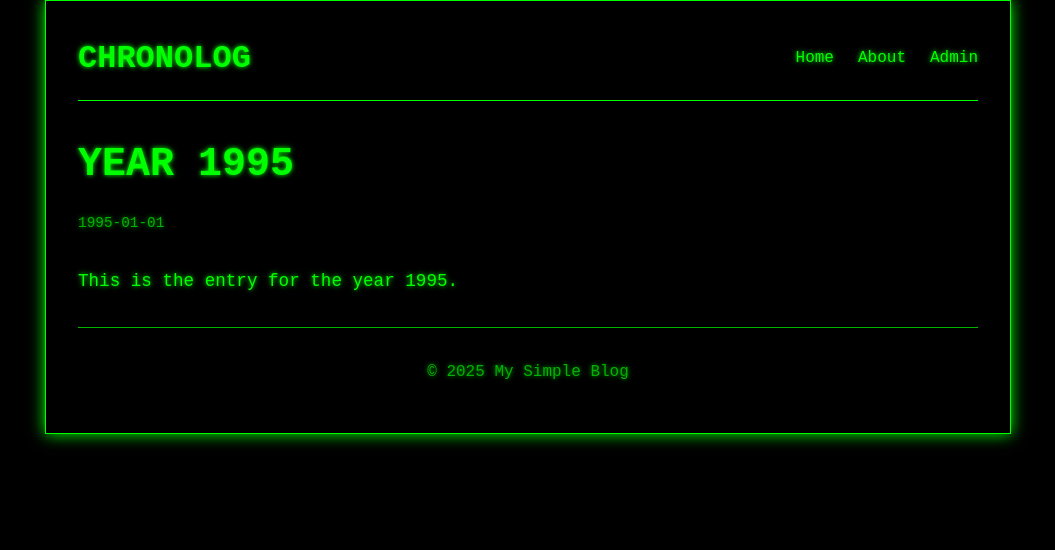
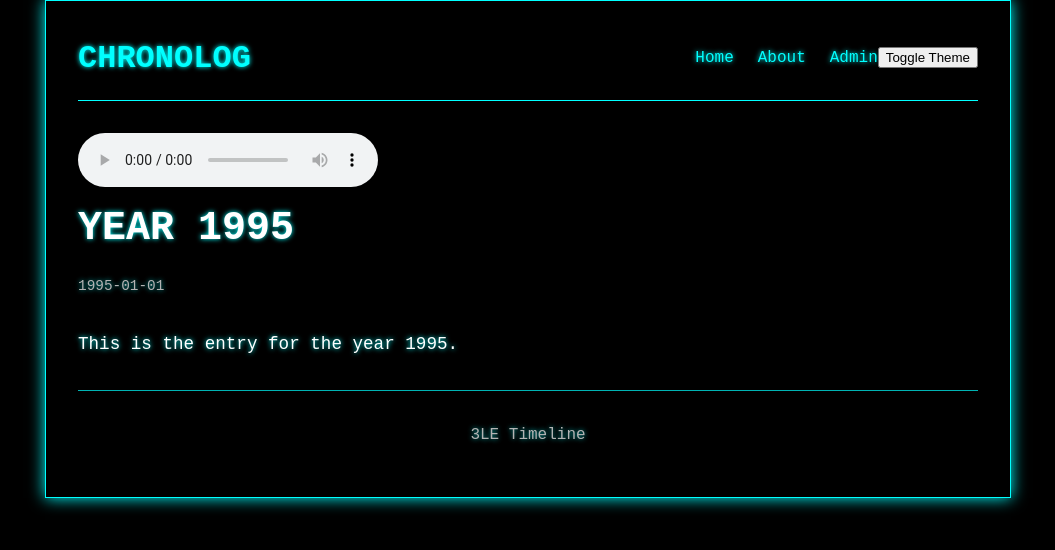
Before and after one commit to Elindslmn/3LEtimeline, a React (Vite) app: page /post/1995 in a window 1280 px wide. Shown: the top 550 px of the page, without its empty margins (112-1167 px from the left). Built offline with nearby package versions, Linux system fonts and the light colour scheme.

Commit message:
Apply third design change

```diff
--- a/src/App.tsx
+++ b/src/App.tsx
@@ -1,4 +1,4 @@
-import React from 'react';
+import React, { useState, useEffect } from 'react';
 import { BrowserRouter, Routes, Route } from 'react-router-dom';
 import Header from './components/Header';
 import Footer from './components/Footer';
@@ -8,10 +8,24 @@ import About from './components/About';
 import AdminPage from './pages/Admin';
 
 const App = () => {
+  const [theme, setTheme] = useState('dark');
+
+  const toggleTheme = () => {
+    setTheme(theme === 'dark' ? 'light' : 'dark');
+  };
+
+  useEffect(() => {
+    document.documentElement.setAttribute('data-theme', theme);
+  }, [theme]);
+
   return (
     <BrowserRouter>
       <div className="container">
-        <Header />
+        <Header toggleTheme={toggleTheme} />
+        <audio controls autoPlay loop>
+          <source src="" type="audio/mpeg" />
+          Your browser does not support the audio element.
+        </audio>
         <Routes>
           <Route path="/" element={<PostList />} />
           <Route path="/post/:id" element={<Post />} />
--- a/src/components/AdminPanel.tsx
+++ b/src/components/AdminPanel.tsx
@@ -6,6 +6,8 @@ type Post = {
   title: string;
   date: string;
   content: string;
+  imageUrl?: string;
+  externalLink?: string;
 };
 
 const AdminPanel = () => {
@@ -13,7 +15,7 @@ const AdminPanel = () => {
   const [editingPost, setEditingPost] = useState<Post | null>(null);
 
   const handleAddPost = () => {
-    const newPost = {
+    const newPost: Post = {
       id: `post-${Date.now()}`,
       title: 'New Post',
       date: new Date().toISOString().slice(0, 10),
@@ -31,26 +33,26 @@ const AdminPanel = () => {
   };
 
   const handleUpdatePost = (updatedPost: Post) => {
-    setPosts(posts.map((post) => (post.id === updatedPost.id ? updatedPost : post)));
+    const updatedPosts = posts.map((post) =>
+      post.id === updatedPost.id ? updatedPost : post
+    );
+    setPosts(updatedPosts);
     setEditingPost(null);
   };
 
-  const handleDownload = () => {
+  const handleSaveChanges = () => {
     const data = JSON.stringify(posts, null, 2);
-    const blob = new Blob([data], { type: 'application/json' });
-    const url = URL.createObjectURL(blob);
-    const a = document.createElement('a');
-    a.href = url;
-a.download = 'posts.json';
-    a.click();
-    URL.revokeObjectURL(url);
+    const mailtoLink = `mailto:?subject=Updated posts.json&body=${encodeURIComponent(
+      data
+    )}`;
+    window.location.href = mailtoLink;
   };
 
   return (
     <div>
       <h2>Admin Panel</h2>
       <button onClick={handleAddPost}>Add New Post</button>
-      <button onClick={handleDownload}>Download posts.json</button>
+      <button onClick={handleSaveChanges}>Save Changes</button>
       {editingPost && (
         <div>
           <h3>Edit Post</h3>
@@ -62,6 +64,22 @@ a.download = 'posts.json';
           <textarea
             value={editingPost.content}
             onChange={(e) => setEditingPost({ ...editingPost, content: e.target.value })}
+          />
+          <input
+            type="text"
+            placeholder="Image URL"
+            value={editingPost.imageUrl || ''}
+            onChange={(e) =>
+              setEditingPost({ ...editingPost, imageUrl: e.target.value })
+            }
+          />
+          <input
+            type="text"
+            placeholder="External Link"
+            value={editingPost.externalLink || ''}
+            onChange={(e) =>
+              setEditingPost({ ...editingPost, externalLink: e.target.value })
+            }
           />
           <button onClick={() => handleUpdatePost(editingPost)}>Update Post</button>
         </div>
--- a/src/components/Footer.tsx
+++ b/src/components/Footer.tsx
@@ -3,7 +3,7 @@ import React from 'react';
 const Footer = () => {
   return (
     <footer>
-      <p>&copy; 2025 My Simple Blog</p>
+      <p>3LE Timeline</p>
     </footer>
   );
 };
--- a/src/components/Header.tsx
+++ b/src/components/Header.tsx
@@ -1,7 +1,7 @@
 import React from 'react';
 import { Link } from 'react-router-dom';
 
-const Header = () => {
+const Header = ({ toggleTheme }: { toggleTheme: () => void }) => {
   return (
     <header>
       <h1>
@@ -11,6 +11,7 @@ const Header = () => {
         <Link to="/">Home</Link>
         <Link to="/about">About</Link>
         <Link to="/admin">Admin</Link>
+        <button onClick={toggleTheme}>Toggle Theme</button>
       </nav>
     </header>
   );
--- a/src/components/Post.tsx
+++ b/src/components/Post.tsx
@@ -14,9 +14,15 @@ const Post = () => {
     <div className="post">
       <h1>{post.title}</h1>
       <p className="post-meta">{post.date}</p>
+      {post.imageUrl && <img src={post.imageUrl} alt={post.title} />}
       <div className="post-content">
         <p>{post.content}</p>
       </div>
+      {post.externalLink && (
+        <a href={post.externalLink} target="_blank" rel="noopener noreferrer">
+          Read more
+        </a>
+      )}
     </div>
   );
 };
--- a/src/styles.css
+++ b/src/styles.css
@@ -1,20 +1,49 @@
 @import url('https://fonts.googleapis.com/css2?family=Courier+Prime:wght@400;700&display=swap');
 
+:root {
+  --font-family: 'Courier New', Courier, monospace;
+  --line-height: 1.6;
+}
+
+[data-theme='dark'] {
+  --background-color: #000;
+  --text-color: #fff;
+  --accent-color-1: #00ffff; /* light blue */
+  --accent-color-2: #ffff00; /* yellow */
+  --accent-color-3: #ff00ff; /* pink */
+  --border-color: #00ffff;
+  --shadow-color: #00ffff;
+  --link-color: #00ffff;
+  --link-hover-color: #ff00ff;
+}
+
+[data-theme='light'] {
+  --background-color: #fff;
+  --text-color: #000;
+  --accent-color-1: #0000ff; /* blue */
+  --accent-color-2: #ffBF00; /* amber */
+  --accent-color-3: #d8315b; /* cerise */
+  --border-color: #000;
+  --shadow-color: #000;
+  --link-color: #0000ff;
+  --link-hover-color: #d8315b;
+}
+
 body {
-  font-family: 'Courier New', Courier, monospace;
-  line-height: 1.6;
+  font-family: var(--font-family);
+  line-height: var(--line-height);
   margin: 0;
-  background-color: #000;
-  color: #0f0;
-  text-shadow: 0 0 5px #0f0;
+  background-color: var(--background-color);
+  color: var(--text-color);
+  text-shadow: 0 0 5px var(--shadow-color);
 }
 
 .container {
   max-width: 900px;
   margin: 0 auto;
   padding: 2rem;
-  border: 1px solid #0f0;
-  box-shadow: 0 0 15px #0f0;
+  border: 1px solid var(--border-color);
+  box-shadow: 0 0 15px var(--shadow-color);
 }
 
 header {
@@ -23,7 +52,7 @@ header {
   align-items: center;
   padding-bottom: 1rem;
   margin-bottom: 2rem;
-  border-bottom: 1px solid #0f0;
+  border-bottom: 1px solid var(--border-color);
 }
 
 header h1 {
@@ -34,19 +63,19 @@ header h1 {
 
 header a {
   text-decoration: none;
-  color: #0f0;
+  color: var(--link-color);
 }
 
 header nav a {
   margin-left: 1.5rem;
-  color: #0f0;
+  color: var(--link-color);
   text-decoration: none;
   font-size: 1rem;
 }
 
 header nav a:hover {
-  color: #f0f;
-  text-shadow: 0 0 5px #f0f;
+  color: var(--link-hover-color);
+  text-shadow: 0 0 5px var(--link-hover-color);
 }
 
 .post-list {
@@ -65,16 +94,16 @@ header nav a:hover {
 
 .post-list-item a {
   text-decoration: none;
-  color: #0f0;
+  color: var(--link-color);
 }
 
 .post-list-item a:hover {
-  color: #f0f;
-  text-shadow: 0 0 5px #f0f;
+  color: var(--link-hover-color);
+  text-shadow: 0 0 5px var(--link-hover-color);
 }
 
 .post-meta {
-  color: #0f0;
+  color: var(--text-color);
   opacity: 0.7;
   font-size: 0.9rem;
 }
@@ -94,10 +123,10 @@ header nav a:hover {
 }
 
 footer {
-  border-top: 1px solid #0f0;
+  border-top: 1px solid var(--border-color);
   padding-top: 1rem;
   margin-top: 2rem;
   text-align: center;
-  color: #0f0;
+  color: var(--text-color);
   opacity: 0.7;
 }
```
